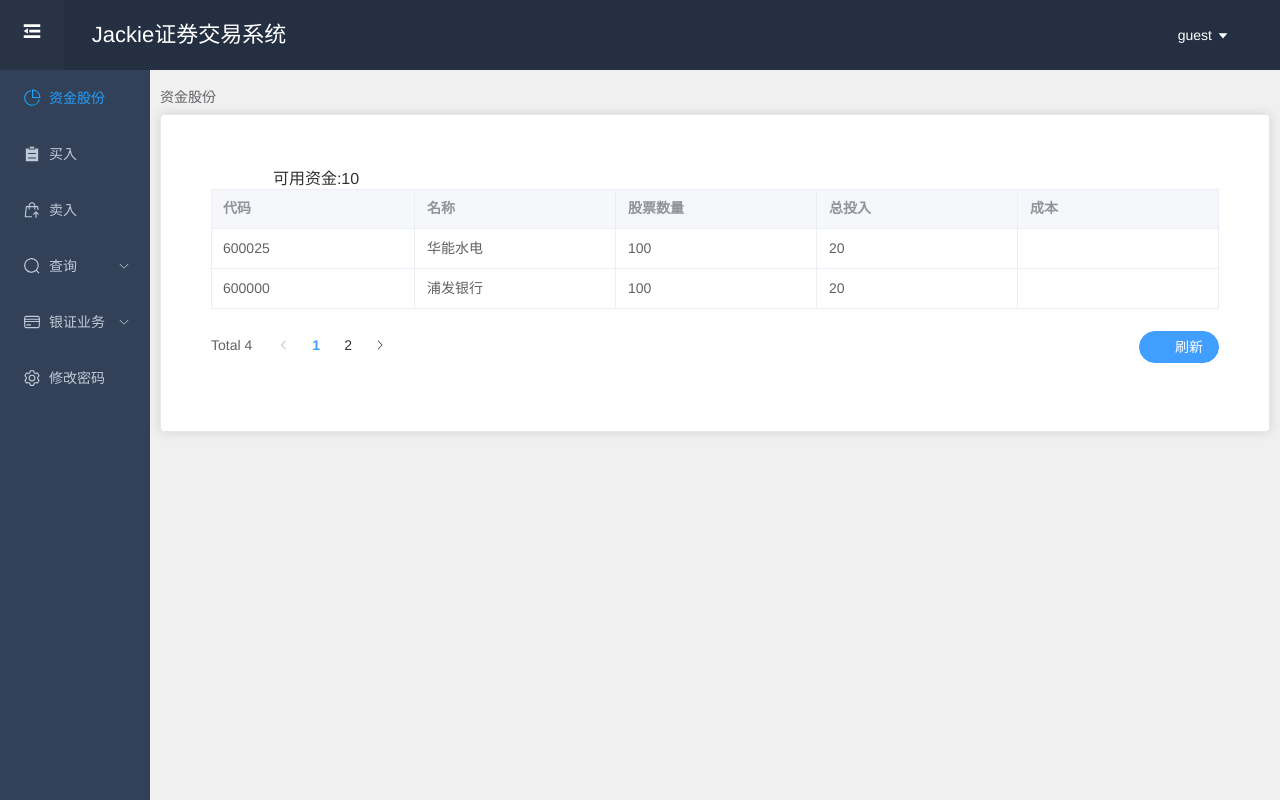
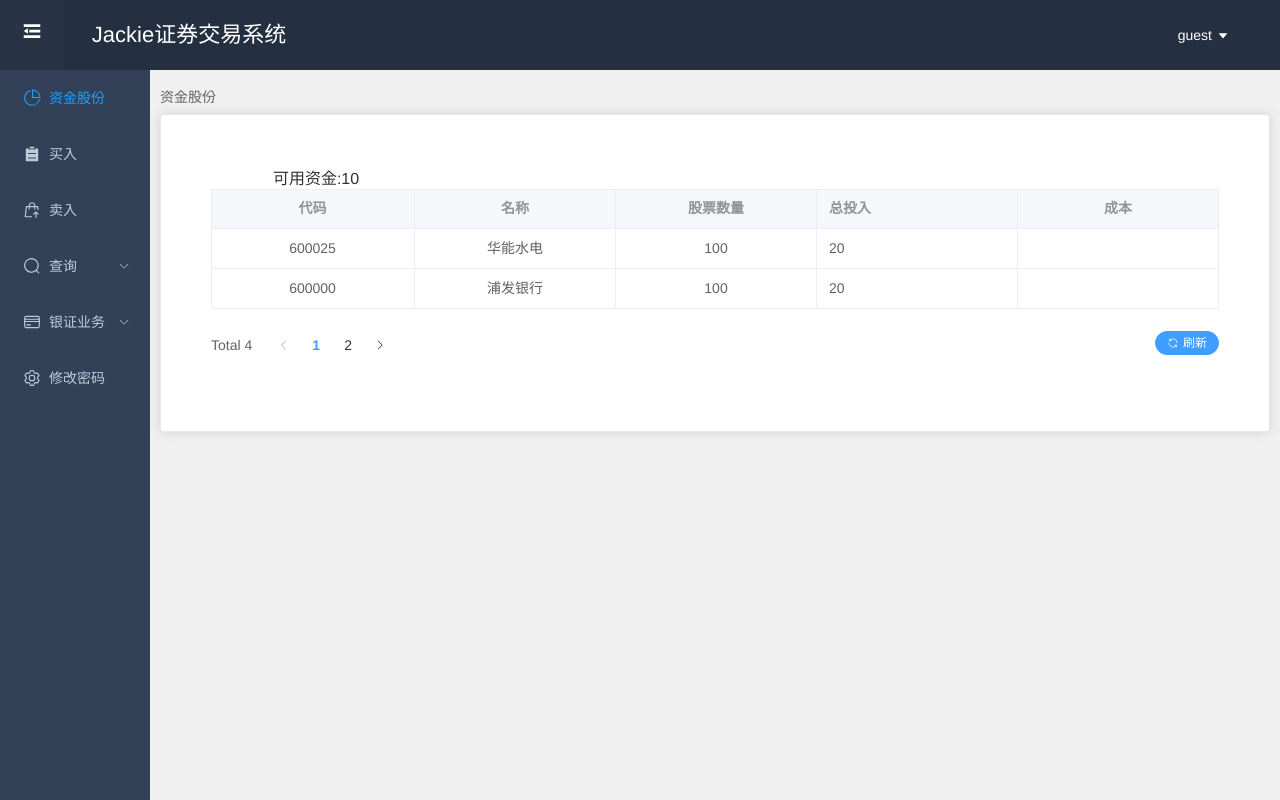
Before and after one commit to GeekOdyssey2001/matching-trading-system-web, a Vue app: page /dashboard in a window 1280 px wide. Built offline with nearby package versions, Linux system fonts and the light colour scheme.

Commit message:
update：刷新按钮展示

```diff
--- a/src/components/PosiList.vue
+++ b/src/components/PosiList.vue
@@ -10,20 +10,21 @@
             border
         >
             <!--表格要显示哪些列-->
-            <el-table-column prop="code" label="代码"/>
-            <el-table-column prop="name" label="名称"/>
-            <el-table-column prop="count" label="股票数量" />
+            <el-table-column prop="code" label="代码" align="center"/>
+            <el-table-column prop="name" label="名称" align="center"/>
+            <el-table-column prop="count" label="股票数量" align="center" />
             <el-table-column prop="cost" label="总投入"/>
-            <el-table-column label="成本"/>  <!--计算属性，不存在于数据源中，通过计算得到-->
+            <el-table-column label="成本" align="center"/>  <!--计算属性，不存在于数据源中，通过计算得到-->
         </el-table>
 
         <!--分页控件 刷新按钮-->
         <div class="pagination">
-            <el-button round type="primary" size="mini"
+            <el-button round type="primary" size="small"
                 style="margin-top: 2px; float:right"
-                icon="el-icon-refresh"
+                background
                  @click="">
-            刷新
+            <el-icon><Refresh /></el-icon>
+            <span>刷新</span>
             </el-button>
 
             <!--ele自带的分页控件-->
@@ -42,9 +43,11 @@
 
 
 <script>
+    import { Refresh } from '@element-plus/icons-vue'
 
     export default {
         name: 'PosiList',
+        components: { Refresh },
         computed: {
             pagedTableData() {
                 const start = (this.query.currentPage - 1) * this.query.pageSize;
```
